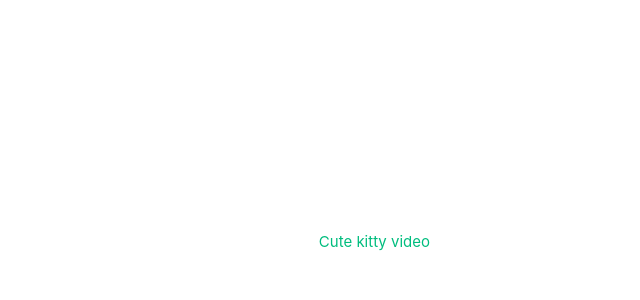
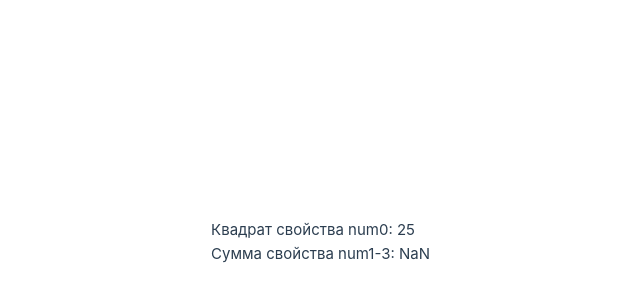
Before and after one commit to MakerAVGN/Vue3Base, a Vue app in the folder vue-project/: page / in a window 1280 px wide. Shown: the part 158-458 px from the top of the page, without its empty margins (210-850 px from the left). Built offline with nearby package versions, Linux system fonts and the light colour scheme.

Commit message:
Выполнение кода в представлениях Vue

```diff
--- a/vue-project/src/App.vue
+++ b/vue-project/src/App.vue
@@ -2,12 +2,16 @@
 export default {
   data() {
     return {
-      text:'Cute kitty video',
-      href: 'https://www.youtube.com/watch?v=xosMyvzRoPM'
+      num0:5,
+      num1:1,
+      num2:2,
+      nim3:3,
     }
   }
 }
 </script>
 <template>
-<a :href=href>{{ text }}</a>
+<p>Квадрат свойства num0: {{ num0 * num0 }} </p> <br>
+<p>Сумма свойства num1-3: {{ num1 + num2 + num3 }}</p>
+
 </template>
```
